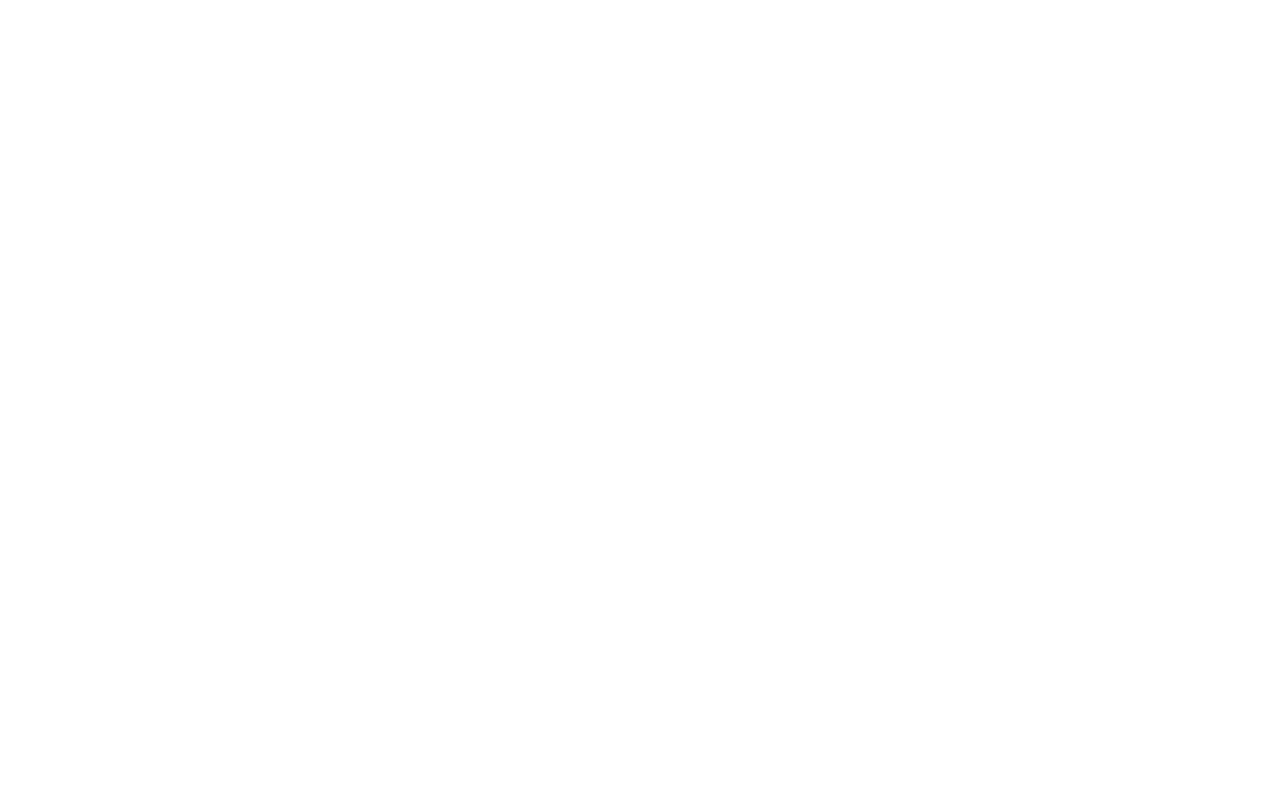
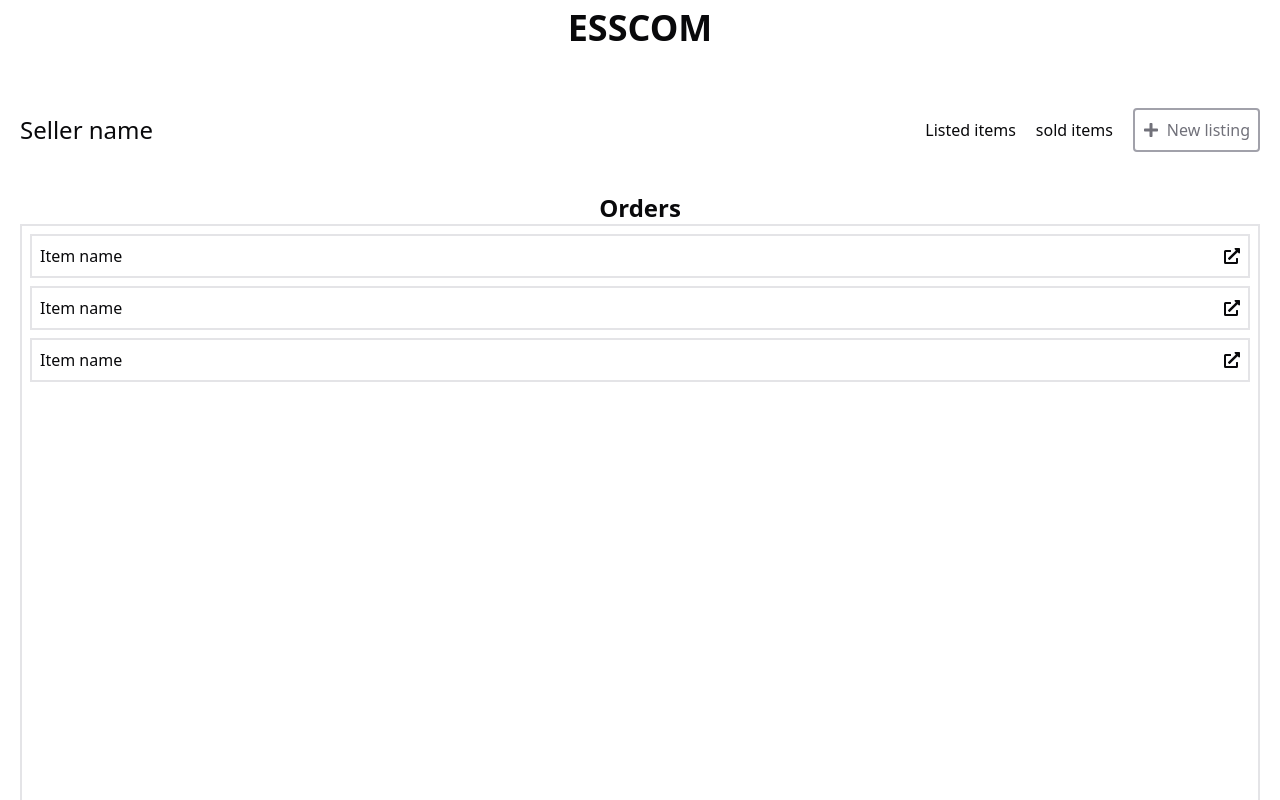
Before and after one commit to RohitDutta-web/E-commerceSite, a React (Vite) app in the folder client/: page /seller/1 in a window 1280 px wide. Before the commit this address had no page. Shown: the top 800 px of the page. Built offline with nearby package versions, Linux system fonts and the light colour scheme.

Commit message:
seller page

```diff
--- a/client/src/App.jsx
+++ b/client/src/App.jsx
@@ -13,7 +13,7 @@
 import AdminEntry from './components/pages/adminEntry';
 import RestirctedAnnouncepage from './components/pages/restirctedAnnouncepage';
 import SellerEntry from './components/pages/sellerEntry';
-
+import SellerPage from './components/pages/sellerPage';
 
 
 
@@ -37,6 +37,7 @@
         <Route path='/adminEntry' element={<AdminEntry />} />
         <Route path='/restricted' element={<RestirctedAnnouncepage />} />
         <Route path='/businessEntry' element={<SellerEntry />} />
+        <Route path='/seller/:id' element={<SellerPage />} />
         </Routes>
 
       </BrowserRouter>
--- /dev/null
+++ b/client/src/components/pages/sellerPage.jsx
@@ -0,0 +1,39 @@
+
+import { FaPlus } from "react-icons/fa";
+import { FaExternalLinkAlt } from "react-icons/fa";
+export default function SellerPage() {
+  return (
+    <>
+      <p className="w-full max-w-screen text-center font-bold text-4xl mt-2 mb-10">ESSCOM</p>
+      <div className="w-full max-w-screen flex justify-between p-5 items-center">
+        <p className="text-2xl">Seller name</p>
+        <div className="flex gap-5 items-center">
+          <p className=" hover:text-blue-400 cursor-pointer">Listed items</p>
+          <p className=" hover:text-blue-400 cursor-pointer">sold items</p>
+          <p className="flex items-center border-2 rounded p-2 gap-2 text-zinc-500 hover:text-zinc-700 border-zinc-400 hover:border-zinc-700 cursor-pointer"><FaPlus /> New listing</p>
+        </div>
+      </div>
+
+      <div className="w-full max-w-screen p-5">
+        <p className="w-full text-center font-bold  text-2xl">Orders</p>
+        <div className="border-2 w-full h-screen">
+          <div className="border-2 m-2 p-2 flex items-center justify-between ">
+            <p className="overflow-hidden max-w-96">Item name</p>
+            <FaExternalLinkAlt className="hover:text-blue-500 cursor-pointer" />
+          </div>
+          <div className="border-2 m-2 p-2 flex items-center justify-between ">
+            <p>Item name</p>
+            <FaExternalLinkAlt className="hover:text-blue-500 cursor-pointer" />
+          </div>
+          <div className="border-2 m-2 p-2 flex items-center justify-between ">
+            <p>Item name</p>
+            <FaExternalLinkAlt className="hover:text-blue-500 cursor-pointer" />
+          </div>
+
+
+        </div>
+      </div>
+
+    </>
+  )
+}
```
